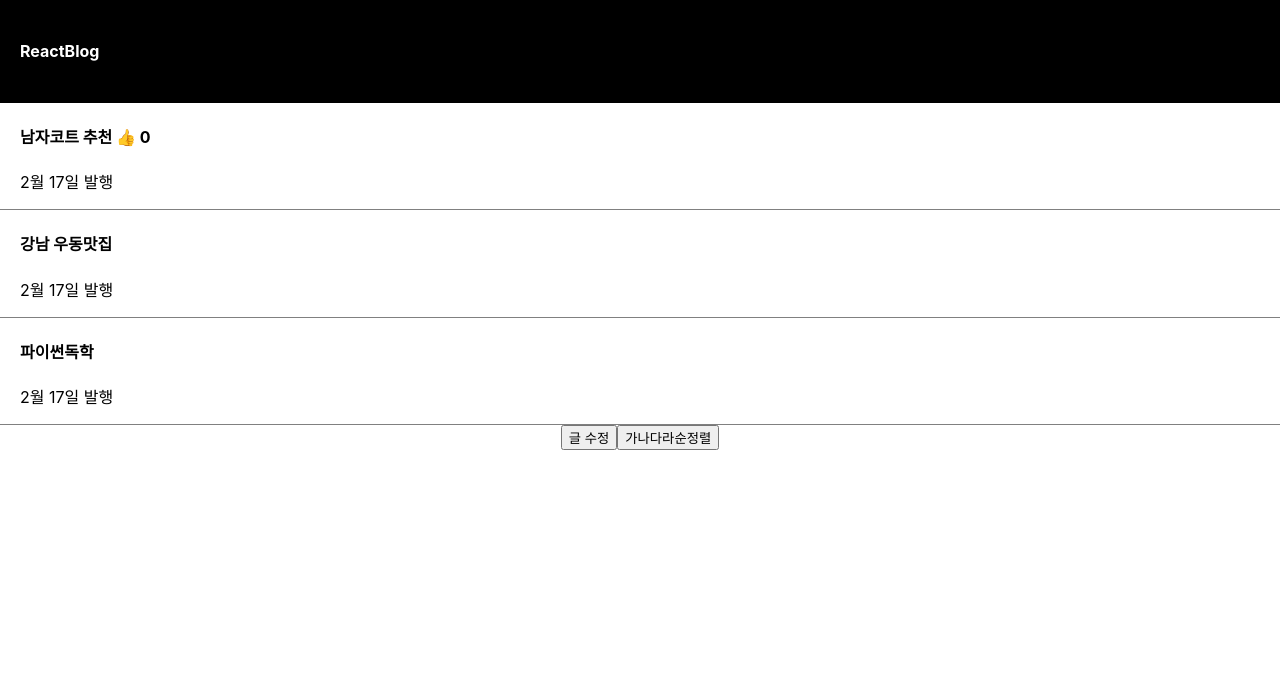
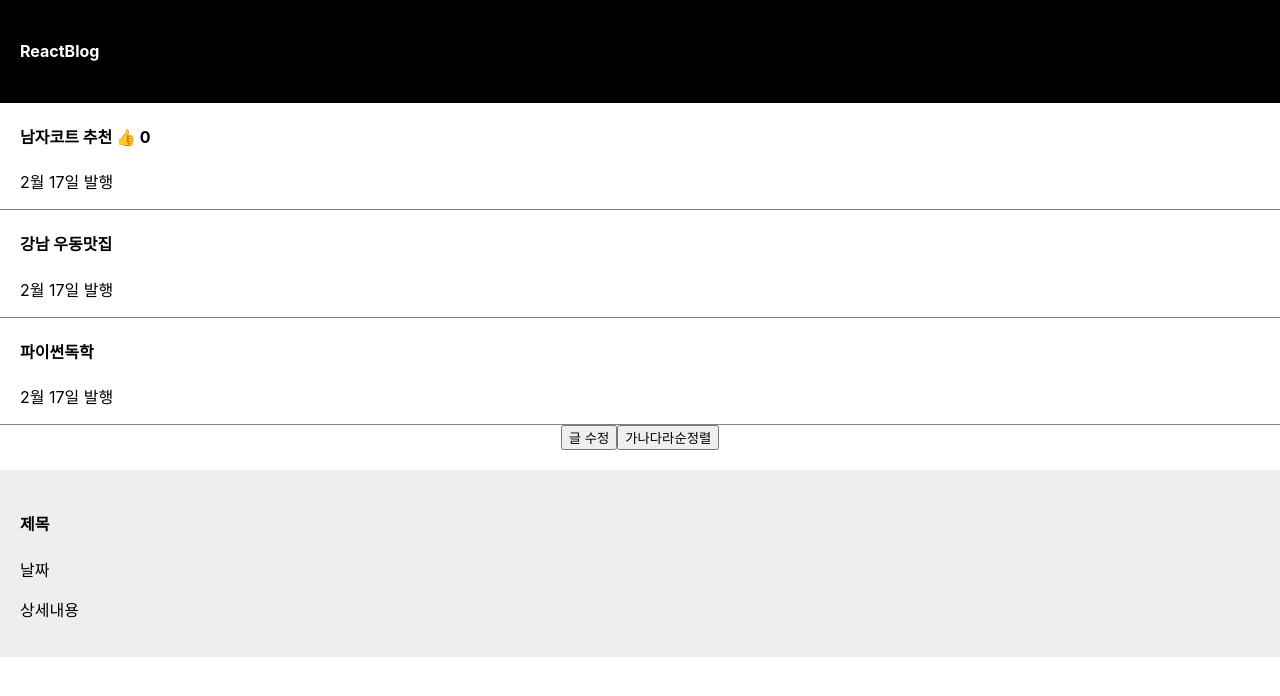
Before and after one commit to ajdshdl/apple-react, a React (Create React App) app: page / in a window 1280 px wide. Shown: the top 696 px of the page. Built offline with nearby package versions, Linux system fonts and the light colour scheme.

Commit message:
component

```diff
--- a/src/App.css
+++ b/src/App.css
@@ -8,6 +8,12 @@
   padding-left: 20px;
   text-align: left;
   border-bottom: 1px solid grey;
+}
+.modal{
+  margin-top: 20px;
+  padding: 20px;
+  background: #eee;
+  text-align: left;
 }
 .black-nav {
   background : black;
--- a/src/App.js
+++ b/src/App.js
@@ -46,8 +46,22 @@
         copy.sort();
         글제목변경(copy);
       }}>가나다라순정렬</button>
+
+      <Modal></Modal>
     </div>
   );
 }
+function Modal(){
+  return (
+    //의미없는 div생략
+    <>
+    <div className='modal'>
+      <h4>제목</h4>
+      <p>날짜</p>
+      <p>상세내용</p>
+    </div>
+    </>
+  )
+}
 
 export default App;
```
